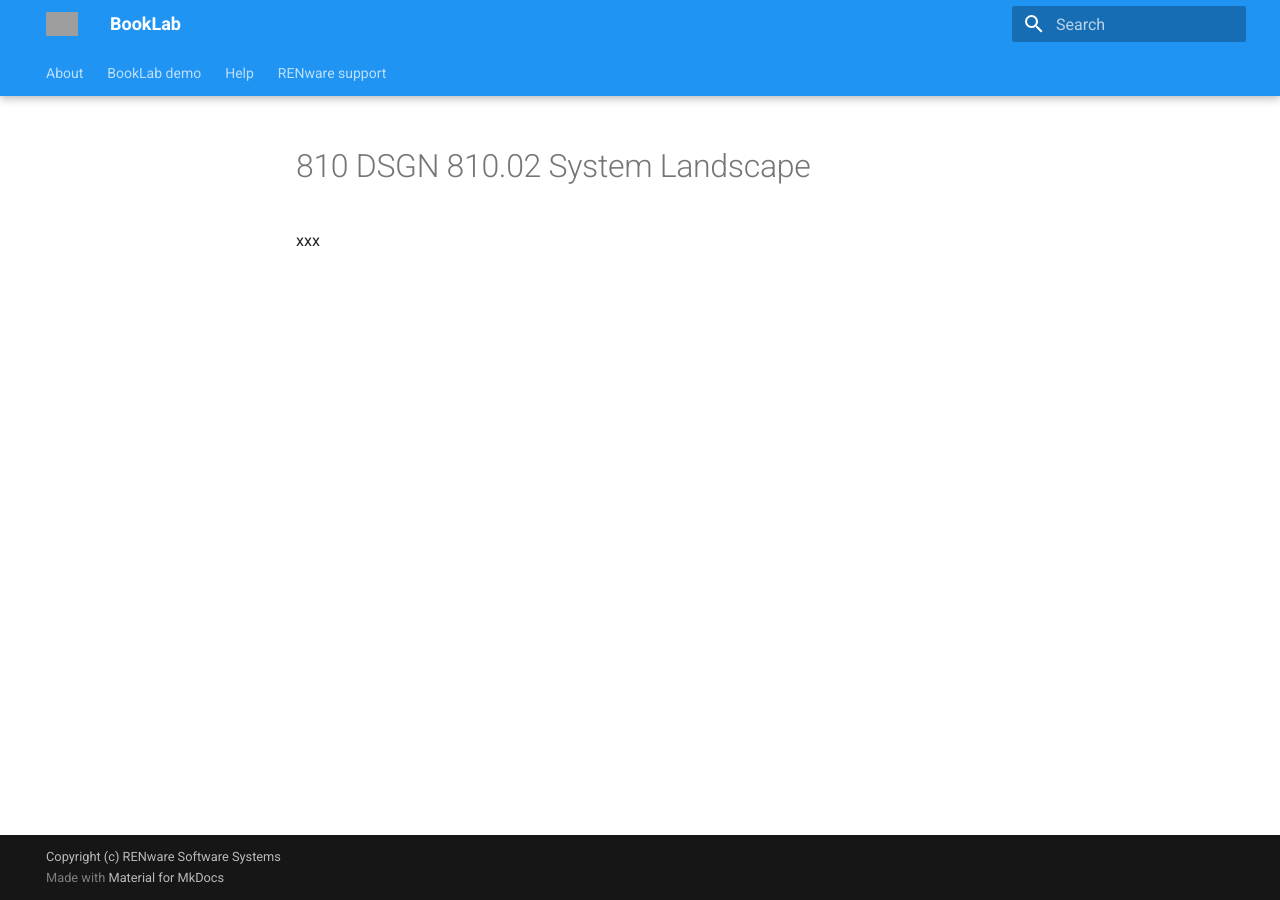
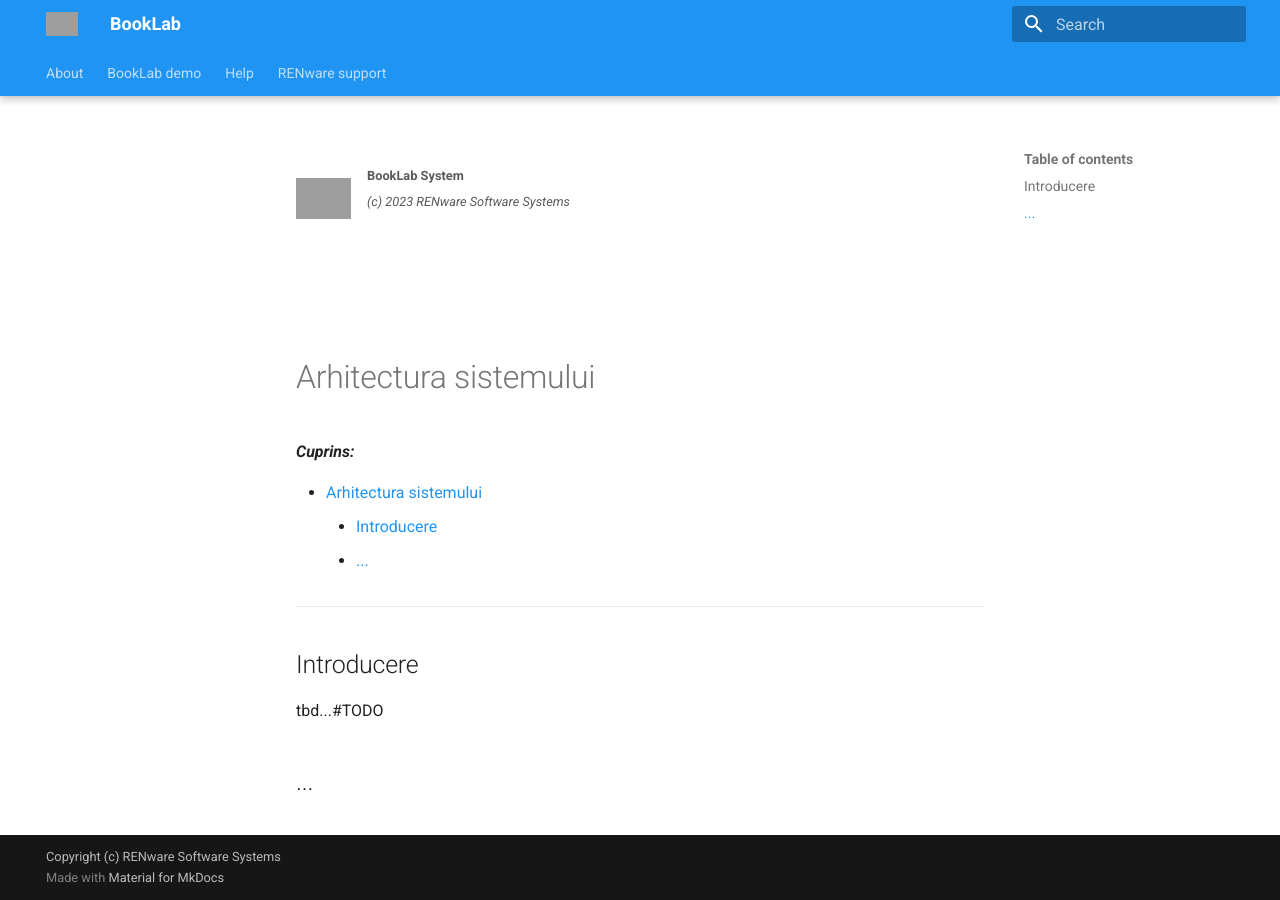
Before and after one commit to petre-renware/booklab, an MkDocs documentation site: the page built from doc_src/help/810-DSGN-810.02-System_Landscape.md, in a window 1280 px wide. Built offline with MkDocs 1.6.1 and Material for MkDocs 9.7.7, drawn with Linux system fonts in a browser that asks for light colours; grey boxes are pictures that could not be loaded.

Commit message:
Update 810-DSGN-810.02-System_Landscape.md

```diff
--- a/doc_src/help/810-DSGN-810.02-System_Landscape.md
+++ b/doc_src/help/810-DSGN-810.02-System_Landscape.md
@@ -1 +1,27 @@
-xxx
+![booklab_logo](../pictures/booklab_logo.png){ width="55" align=left }
+<small markdown>**BookLab System**<br>
+*(c) 2023 RENware Software Systems*
+</small><br><br><br><br><br><br>
+
+
+# Arhitectura sistemului
+
+
+
+***Cuprins:***
+
+[TOC]
+
+***
+
+
+
+
+## Introducere
+
+tbd...#TODO
+
+
+
+
+## ...
```
